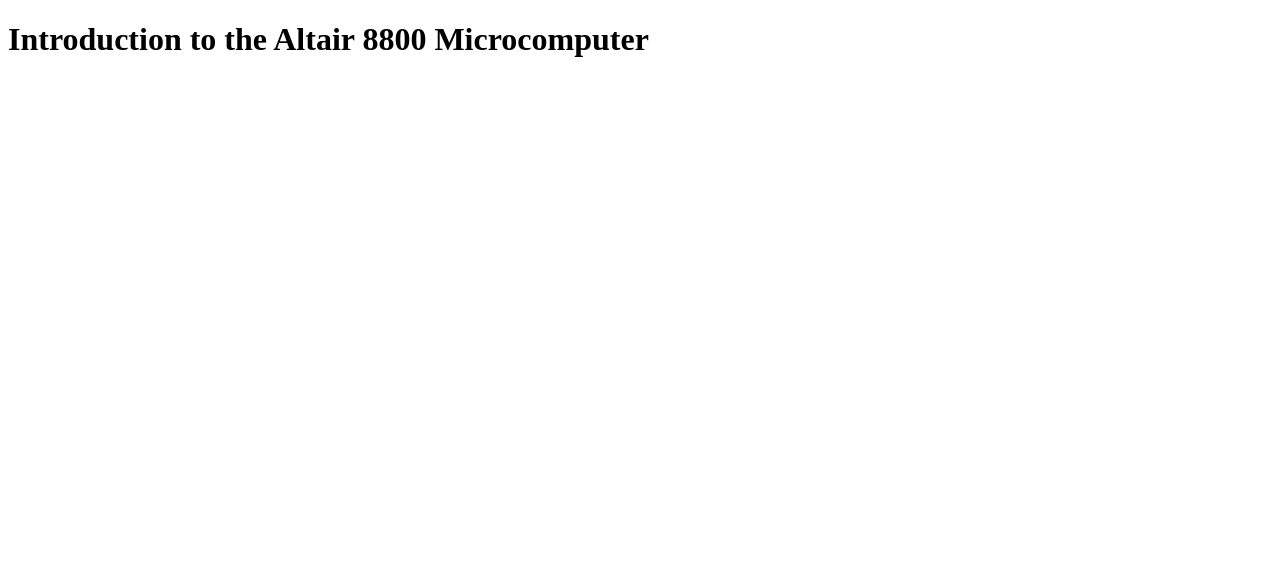
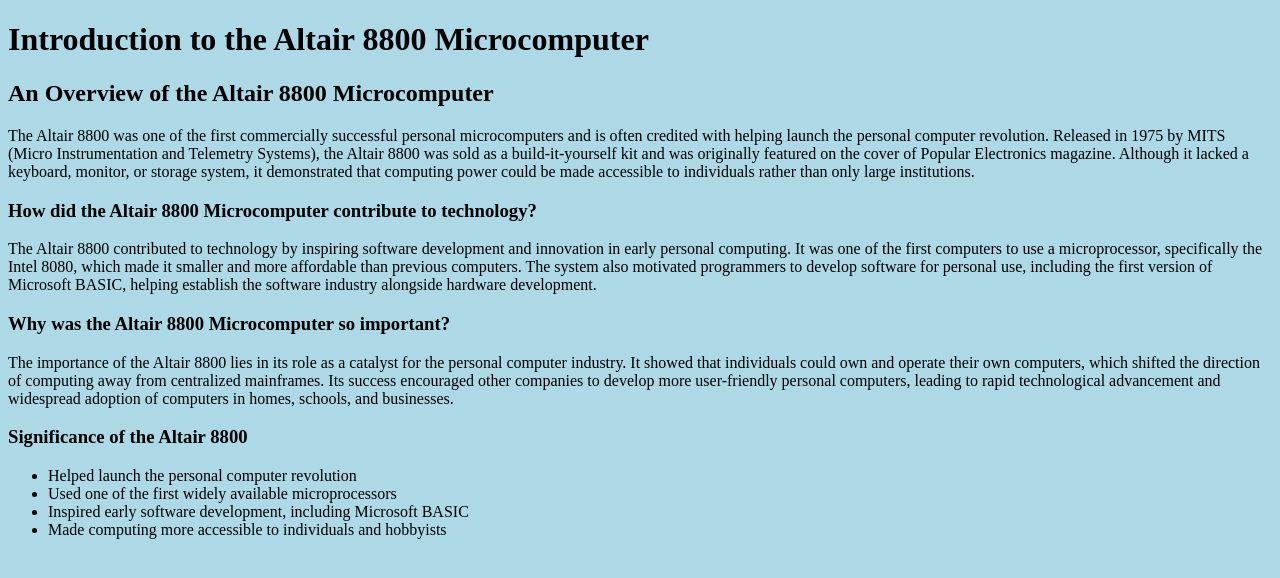
Before and after one commit to paolaleyva/cs1030-spring-2026, a plain HTML site: page module-01/hw/index.html in a window 1280 px wide. Drawn offline with Linux system fonts and the light colour scheme.

Commit message:
Complete Altair 8800 introduction assignment

```diff
--- a/module-01/hw/index.html
+++ b/module-01/hw/index.html
@@ -4,9 +4,34 @@
     <meta charset="UTF-8">
     <meta name="viewport" content="width=device-width, initial-scale=1.0">
     <title>Introduction to Altair 8800 Microcomputer</title>
+
+    <style>
+        body {
+            background-color: lightblue;
+        }
+    </style>
 </head>
 <body>
     <h1>Introduction to the Altair 8800 Microcomputer</h1>
-    <p></p>
+        <h2>An Overview of the Altair 8800 Microcomputer</h2>
+            <p>The Altair 8800 was one of the first commercially successful personal microcomputers and is often credited with helping launch the personal computer revolution.
+            Released in 1975 by MITS (Micro Instrumentation and Telemetry Systems), the Altair 8800 was sold as a build-it-yourself kit and was originally featured on the cover of
+            Popular Electronics magazine. Although it lacked a keyboard, monitor, or storage system, it demonstrated that computing power could be made accessible to individuals rather
+            than only large institutions.</p>
+        <h3>How did the Altair 8800 Microcomputer contribute to technology?</h3>
+            <p>The Altair 8800 contributed to technology by inspiring software development and innovation in early personal computing. It was one of the first computers to use a microprocessor,
+            specifically the Intel 8080, which made it smaller and more affordable than previous computers. The system also motivated programmers to develop software for personal use,
+            including the first version of Microsoft BASIC, helping establish the software industry alongside hardware development.</p>
+        <h3>Why was the Altair 8800 Microcomputer so important?</h3>
+            <p>The importance of the Altair 8800 lies in its role as a catalyst for the personal computer industry. It showed that individuals could own and operate their own computers,
+            which shifted the direction of computing away from centralized mainframes. Its success encouraged other companies to develop more user-friendly personal computers, leading to
+            rapid technological advancement and widespread adoption of computers in homes, schools, and businesses.</p>
+        <h3>Significance of the Altair 8800</h3>
+            <ul>
+                <li>Helped launch the personal computer revolution</li>
+                <li>Used one of the first widely available microprocessors</li>
+                <li>Inspired early software development, including Microsoft BASIC</li>
+                <li>Made computing more accessible to individuals and hobbyists</li>
+            </ul>
 </body>
 </html>
```
